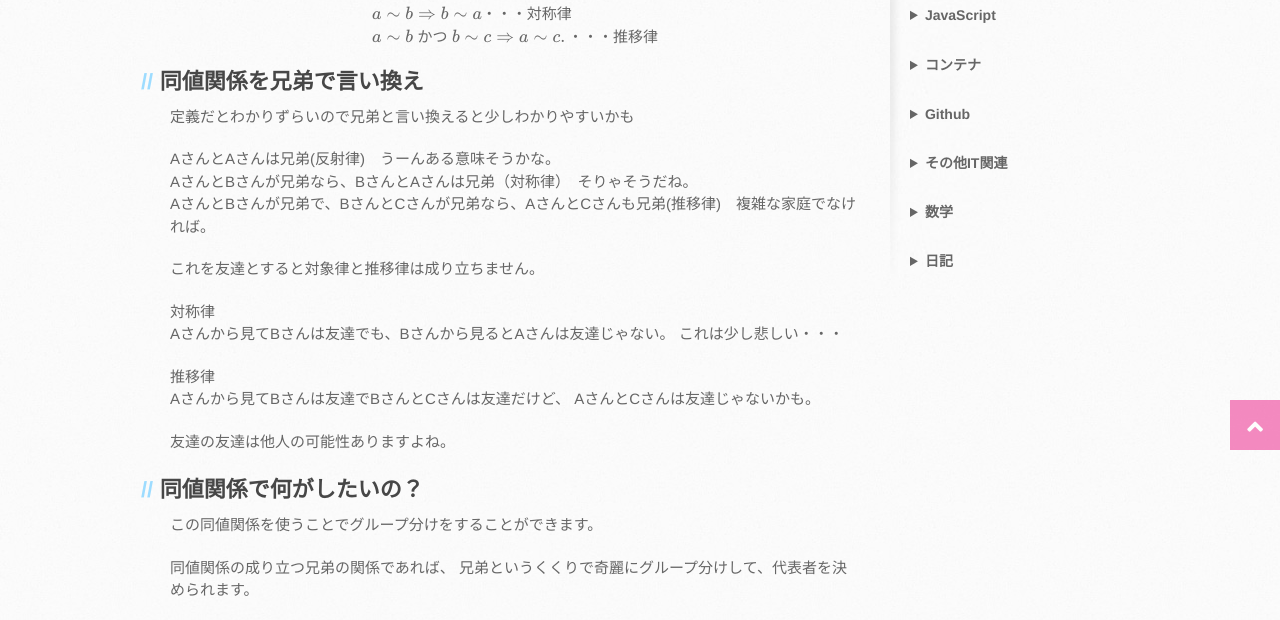
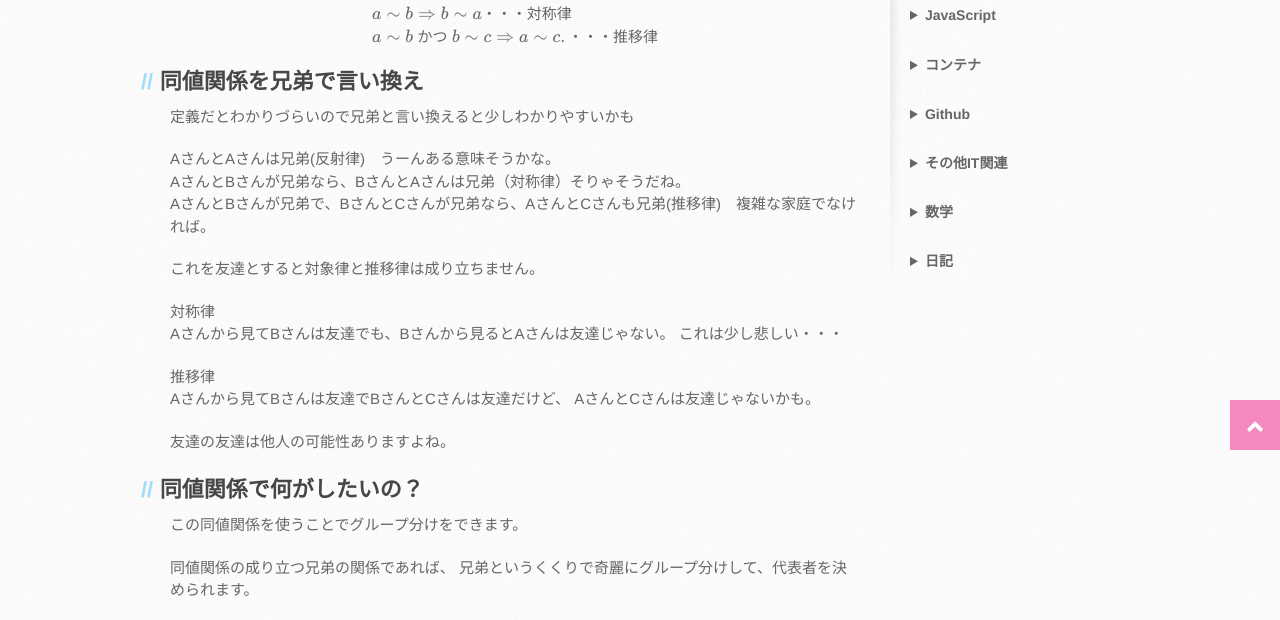
Before and after one commit to mtaketani113/mtaketani113.github.io, a Jekyll site: the page built from math/set/equivalenceRelation.md, in a window 1280 px wide. Shown: the part 500-1120 px from the top of the page. Built offline with Jekyll 4.4.1, drawn with Linux system fonts in a browser that asks for light colours; nearby versions of some CDN libraries; comment, search, counter and statistics services are not loaded; the repository's description, which GitHub fills in, is left out.

Commit message:
textlintを実行

```diff
--- a/math/set/equivalenceRelation.md
+++ b/math/set/equivalenceRelation.md
@@ -28,10 +28,10 @@ $$
 
 ## 同値関係を兄弟で言い換え
 
-定義だとわかりずらいので兄弟と言い換えると少しわかりやすいかも
+定義だとわかりづらいので兄弟と言い換えると少しわかりやすいかも
 
 AさんとAさんは兄弟(反射律)　うーんある意味そうかな。
-AさんとBさんが兄弟なら、BさんとAさんは兄弟（対称律）　そりゃそうだね。
+AさんとBさんが兄弟なら、BさんとAさんは兄弟（対称律）そりゃそうだね。
 AさんとBさんが兄弟で、BさんとCさんが兄弟なら、AさんとCさんも兄弟(推移律)　複雑な家庭でなければ。
 
 これを友達とすると対象律と推移律は成り立ちません。
@@ -48,7 +48,7 @@ AさんとCさんは友達じゃないかも。
 
 ## 同値関係で何がしたいの？
 
-この同値関係を使うことでグループ分けをすることができます。
+この同値関係を使うことでグループ分けをできます。
 
 同値関係の成り立つ兄弟の関係であれば、
 兄弟というくくりで奇麗にグループ分けして、代表者を決められます。
```
Also changed, not shown: privacy-policy.md (+1 -1 lines).
